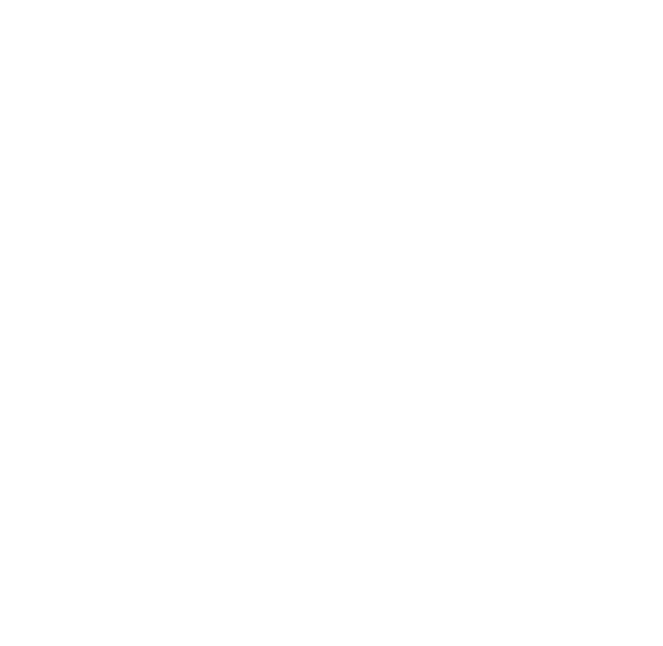
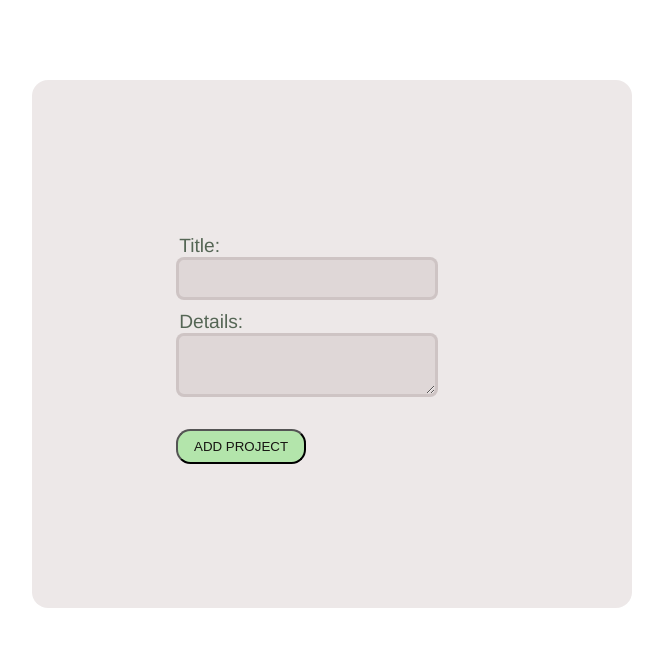
Before and after one commit to adeelarifbhatti/vue-app, a Vue app: page /add in a window 1280 px wide. Before the commit this address had no page. Shown: the top 646 px of the page, without its empty margins (308-971 px from the left). Built offline with nearby package versions, Linux system fonts and the light colour scheme.

Commit message:
Added the adding a project functionality i.e. /add

```diff
--- a/src/router/index.js
+++ b/src/router/index.js
@@ -1,11 +1,18 @@
 import { createRouter, createWebHistory } from 'vue-router'
 import Home from '../views/Home.vue'
+import AddProject from '../views/AddProject.vue'
+
 
 const routes = [
   {
     path: '/',
     name: 'Home',
     component: Home
+  },
+  {
+    path: '/add',
+    name: 'AddProject',
+    component: AddProject
   }
 ]
 
--- /dev/null
+++ b/src/views/AddProject.vue
@@ -0,0 +1,83 @@
+<template>
+  <form class= "form" @submit.prevent="handleSubmit">
+      <label class="label"> Title:</label>
+      <input class= "input" type="text" v-model="title" required>
+      <label class="label">Details:</label>
+      <textarea class="input" v-model="details" requried></textarea>
+      <button class="btn"> Add Project </button>
+  </form>
+</template>
+
+<script>
+export default {
+    data() {
+        return {
+            title: '',
+            details: ''
+        }
+    },
+    methods: {
+        handleSubmit() {
+            let project = {
+                title: this.title,
+                details: this.details,
+                complete: false
+            }
+            fetch('http://mol.uio.no:3000/projects',{
+                method: 'POST',
+                headers: {'Content-Type': 'application/json'},
+                body: JSON.stringify(project)
+            })
+            .then(()=> console.log("Adeel Testing",project))
+            .then(()=> {
+                this.$router.push({name: 'Home'})
+            })
+            .catch((err) => console.log(err))
+        }
+
+        }
+    }
+</script>
+
+<style>
+.btn {
+    text-transform: uppercase;
+    text-decoration: none;
+    margin-top: 2rem;
+    padding: .5rem 1rem;
+    display: inline-block;
+    border-radius: .9rem;
+    transition: all .3s;
+    background-color: rgba(96, 224, 84, 0.411);
+    color: rgb(24, 22, 19);
+    }
+.form {
+        margin-top: 5rem;
+        background: rgba(192, 174, 174, 0.288);
+        border-radius: 1rem;
+        padding: 9rem;
+    }
+.input {
+    font-size: 1.1rem;
+    font-family: inherit;
+    padding: .5rem .2rem;
+    border-radius: .5rem;
+    background: rgba(168, 145, 145, 0.192);
+    background-color: rbga(rgb(170, 131, 131), .5);
+    border: none;
+    border: .2rem solid rgba(194, 184, 184, 0.589);
+    width: 80%;
+    display: block;
+}
+.label {
+    font-size: 1.2rem;
+    font-weight: 10;
+    margin-left: .2rem;
+    margin-top: .7rem;
+    display: block;
+}
+
+
+
+
+</style>
```
